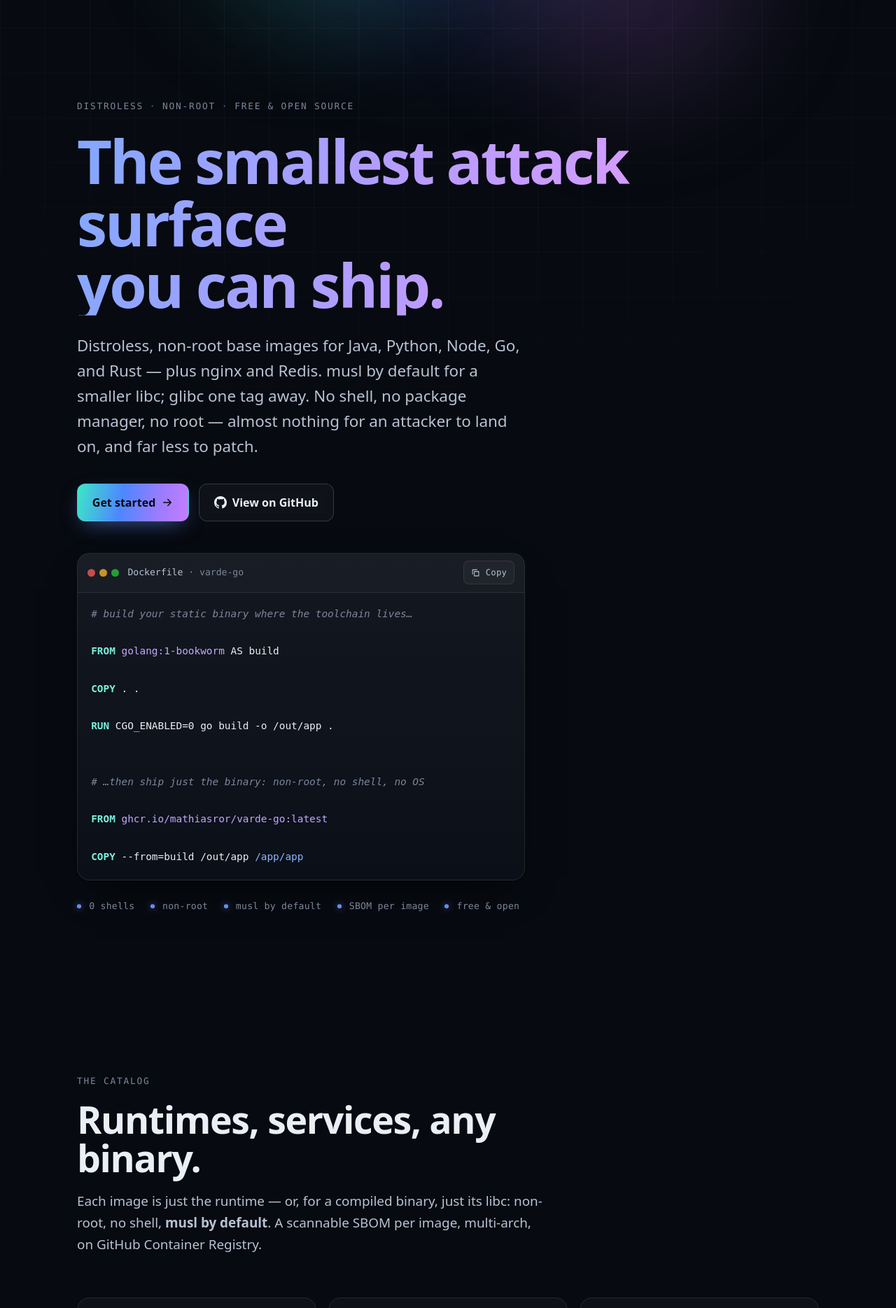
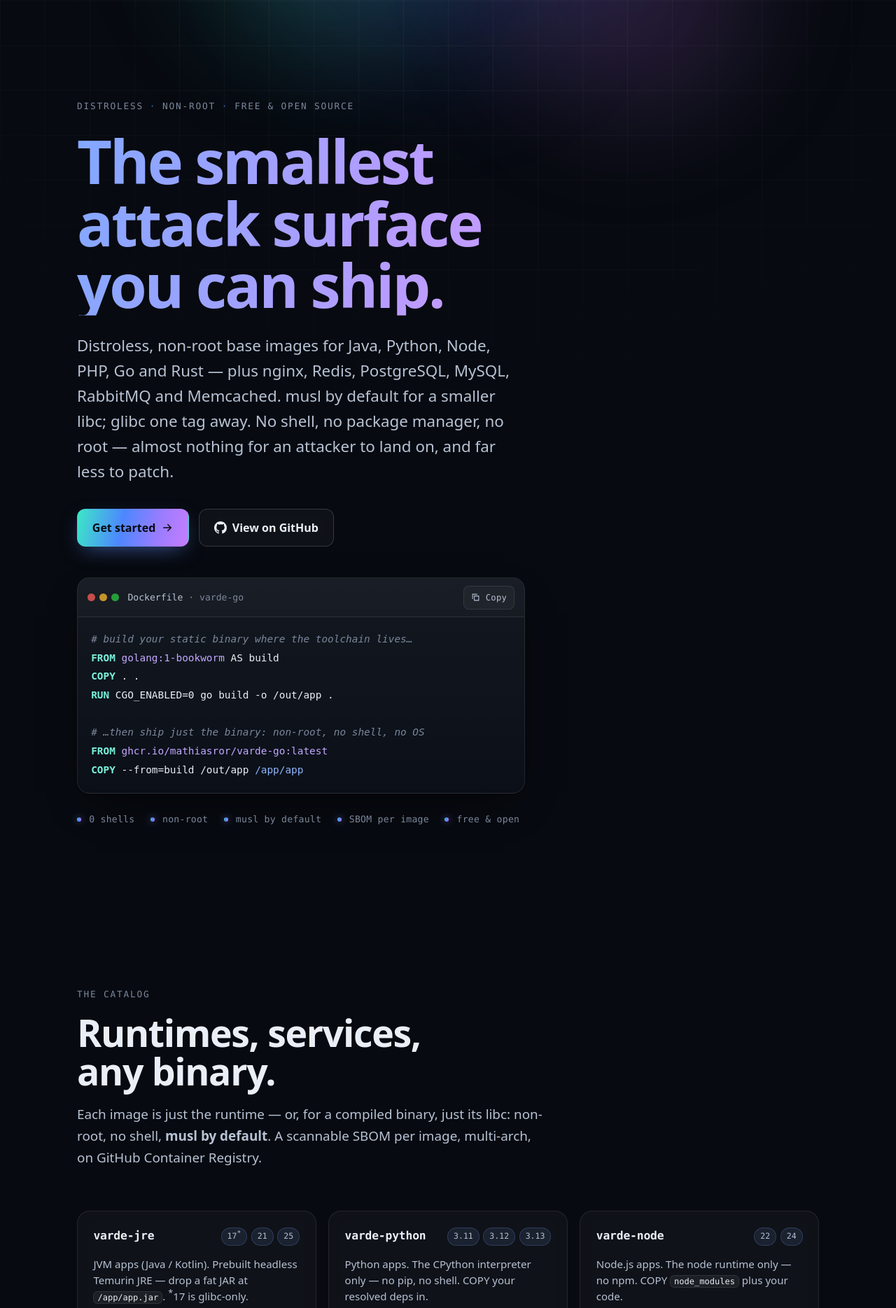
Before and after one commit to mathiasror/varde, a PHP site: page / in a window 1280 px wide. Shown: the part 65-1934 px from the top of the page at 70% size. Run offline with PHP 8.4, Linux system fonts and the light colour scheme.

Commit message:
fix(site): list every image, double-spaced code, 404 favicon, layout polish
Co-Authored-By: Claude Opus 5.5 <noreply@anthropic.com>

```diff
--- a/site/index.html
+++ b/site/index.html
@@ -7,7 +7,7 @@
   <script>document.documentElement.classList.remove('no-js');document.documentElement.classList.add('js');</script>
   <meta name="viewport" content="width=device-width, initial-scale=1" />
   <title>varde — The smallest attack surface you can ship</title>
-  <meta name="description" content="Distroless, non-root container base images for Java, Python, Node, Go, and Rust — no shell, no package manager, no root. Free and open source." />
+  <meta name="description" content="Distroless, non-root container base images for Java, Python, Node, PHP, Go and Rust — plus nginx, Redis, PostgreSQL, MySQL, RabbitMQ and Memcached. No shell, no package manager, no root. Free and open source." />
   <meta name="theme-color" content="#070A10" />
   <meta name="color-scheme" content="dark" />
   <link rel="canonical" href="https://rorvik.xyz/varde/" />
@@ -16,18 +16,18 @@
   <meta property="og:type" content="website" />
   <meta property="og:site_name" content="varde" />
   <meta property="og:title" content="varde — The smallest attack surface you can ship" />
-  <meta property="og:description" content="Free, open-source, distroless, non-root base images for Java, Python, Node, Go, and Rust — built with Nix. No paywall, no token: just docker pull." />
+  <meta property="og:description" content="Free, open-source, distroless, non-root base images for Java, Python, Node, PHP, Go and Rust — plus nginx, Redis, PostgreSQL, MySQL, RabbitMQ and Memcached — built with Nix. No paywall, no token: just docker pull." />
   <meta property="og:url" content="https://rorvik.xyz/varde/" />
   <meta property="og:image" content="https://rorvik.xyz/varde/og-image.png" />
   <meta property="og:image:type" content="image/png" />
   <meta property="og:image:width" content="1200" />
   <meta property="og:image:height" content="630" />
-  <meta property="og:image:alt" content="varde — the smallest attack surface you can ship. Minimal, distroless, non-root base images for Java, Python, Node, Go and Rust, built with Nix." />
+  <meta property="og:image:alt" content="varde — the smallest attack surface you can ship. Minimal, distroless, non-root base images for Java, Python, Node, PHP, Go and Rust, plus nginx, Redis, PostgreSQL, MySQL, RabbitMQ and Memcached, built with Nix." />
 
   <!-- Twitter -->
   <meta name="twitter:card" content="summary_large_image" />
   <meta name="twitter:title" content="varde — The smallest attack surface you can ship" />
-  <meta name="twitter:description" content="Free, open-source, distroless, non-root base images for Java, Python, Node, Go, and Rust — built with Nix. No paywall, no token: just docker pull." />
+  <meta name="twitter:description" content="Free, open-source, distroless, non-root base images for Java, Python, Node, PHP, Go and Rust — plus nginx, Redis, PostgreSQL, MySQL, RabbitMQ and Memcached — built with Nix. No paywall, no token: just docker pull." />
   <meta name="twitter:image" content="https://rorvik.xyz/varde/og-image.png" />
   <meta name="twitter:image:alt" content="varde — the smallest attack surface you can ship." />
 
@@ -39,7 +39,10 @@
   <a class="skip-link" href="#main">Skip to content</a>
 
   <!-- ============ HEADER ============ -->
-  <header class="site-header" id="top">
+  <!-- No id="top" here: the header is sticky, so an in-view anchor target
+       would make href="#top" a no-op. Without a matching id, "#top" scrolls
+       to the top of the document per the HTML spec. -->
+  <header class="site-header">
     <div class="container header__inner">
       <a class="brand" href="#top" aria-label="varde — home">
         <svg class="brand__mark" viewBox="0 0 32 32" aria-hidden="true" focusable="false">
@@ -91,9 +94,10 @@
         <h1 class="hero__title reveal">The smallest attack surface<br />you can ship.</h1>
 
         <p class="hero__lead reveal">
-          Distroless, non-root base images for Java, Python, Node, Go, and Rust — plus nginx and
-          Redis. musl by default for a smaller libc; glibc one tag away. No shell, no package
-          manager, no root — almost nothing for an attacker to land on, and far less to patch.
+          Distroless, non-root base images for Java, Python, Node, PHP, Go and Rust — plus nginx,
+          Redis, PostgreSQL, MySQL, RabbitMQ and Memcached. musl by default for a smaller libc;
+          glibc one tag away. No shell, no package manager, no root — almost nothing for an
+          attacker to land on, and far less to patch.
         </p>
 
         <div class="hero__cta reveal">
@@ -233,7 +237,7 @@
               <h3 class="card__name">varde-redis</h3>
               <ul class="pills"><li>latest</li></ul>
             </div>
-            <p class="card__desc">The Redis server, distroless and non-root. Run as-is or drop in a <code class="inline">redis.conf</code>.</p>
+            <p class="card__desc">The Redis server, distroless and non-root. Run as-is for loopback / <code class="inline">docker exec</code> clients (protected mode), or drop in a <code class="inline">redis.conf</code> / <code class="inline">CMD ["--requirepass", "…"]</code> to serve remote clients.</p>
             <div class="ref">
               <code id="img-redis" class="ref__code"><span class="tk-key">FROM</span> ghcr.io/mathiasror/varde-redis:latest</code>
               <button class="btn-copy btn-copy--sm" type="button" data-target="img-redis" aria-label="Copy varde-redis reference">
@@ -361,7 +365,7 @@
               <svg viewBox="0 0 24 24" fill="none" stroke="currentColor" stroke-width="1.6" stroke-linecap="round" stroke-linejoin="round"><path d="M12 2 4 5v6c0 5 3.5 8 8 9 4.5-1 8-4 8-9V5Z"/><path d="m9 12 2 2 4-4"/></svg>
             </span>
             <h3 class="feature__title">Non-root by default</h3>
-            <p class="feature__body">Every container runs as uid/gid <strong>1000:1000</strong> in a <code class="inline">/app</code> it owns. No root user is even present.</p>
+            <p class="feature__body">Every container runs as uid/gid <strong>1000:1000</strong> in a <code class="inline">/app</code> it owns. Nothing runs as root unless you explicitly override the user.</p>
           </li>
 
           <li class="feature reveal">
@@ -436,7 +440,8 @@
 <span class="ln"><span class="tk-key">RUN</span> gradle bootJar --no-daemon</span>
 <span class="ln"></span>
 <span class="ln"><span class="tk-key">FROM</span> <span class="tk-img">ghcr.io/mathiasror/varde-jre:21</span></span>
-<span class="ln tk-c"># base ENTRYPOINT is java -jar /app/app.jar — just place the jar</span>
+<span class="ln tk-c"># base ENTRYPOINT is /runtime/bin/java, CMD ["-jar", "/app/app.jar"] — just place the jar</span>
+<span class="ln tk-c"># (override CMD to add JVM flags; they must come before -jar)</span>
 <span class="ln"><span class="tk-key">COPY</span> --from=build /home/gradle/src/build/libs/app.jar <span class="tk-path">/app/app.jar</span></span></code></pre>
             </div>
 
@@ -548,6 +553,7 @@
                 </button>
               </div>
 <pre class="code"><code id="use-redis"><span class="ln"><span class="tk-key">FROM</span> <span class="tk-img">ghcr.io/mathiasror/varde-redis:latest</span></span>
+<span class="ln tk-c"># for -p 6379:6379 the conf must set requirepass (or protected-mode no on trusted networks)</span>
 <span class="ln"><span class="tk-key">COPY</span> redis.conf <span class="tk-path">/app/redis.conf</span></span>
 <span class="ln"><span class="tk-key">CMD</span> [<span class="tk-path">"/app/redis.conf"</span>]</span></code></pre>
             </div>
--- a/site/main.js
+++ b/site/main.js
@@ -40,6 +40,9 @@
   document.querySelectorAll(".btn-copy").forEach(function (btn) {
     var labelEl = btn.querySelector(".btn-copy__text");
     var defaultLabel = labelEl ? labelEl.textContent : "";
+    // The aria-label is the accessible name for the icon-only buttons, so it
+    // must be restored after the transient "Copied" announcement.
+    var defaultAria = btn.getAttribute("aria-label");
     var timer;
 
     btn.addEventListener("click", function () {
@@ -55,6 +58,8 @@
         timer = setTimeout(function () {
           btn.classList.remove("is-copied");
           if (labelEl) labelEl.textContent = defaultLabel;
+          if (defaultAria) btn.setAttribute("aria-label", defaultAria);
+          else btn.removeAttribute("aria-label");
         }, 1700);
       }).catch(function () {
         if (labelEl) labelEl.textContent = "Press Ctrl+C";
--- a/site/styles.css
+++ b/site/styles.css
@@ -63,6 +63,7 @@ body {
 img, svg { display: block; max-width: 100%; }
 a { color: inherit; text-decoration: none; }
 ul, ol { list-style: none; padding: 0; }
+sup { line-height: 0; } /* don't let footnote marks (e.g. "17*") grow their line box */
 button { font: inherit; color: inherit; cursor: pointer; }
 
 ::selection { background: rgba(122,169,255,0.32); color: #fff; }
@@ -130,6 +131,7 @@ button { font: inherit; color: inherit; cursor: pointer; }
   line-height: 1.04;
   letter-spacing: -0.025em;
   font-weight: 680;
+  text-wrap: balance;
 }
 .section__sub {
   margin-top: 1.1rem;
@@ -260,6 +262,7 @@ button { font: inherit; color: inherit; cursor: pointer; }
   color: transparent;
   animation: shimmer 14s ease-in-out infinite;
   max-width: 16ch;
+  text-wrap: balance; /* avoid a lone "surface" line when 16ch splits line one */
 }
 .hero__lead {
   margin-top: 1.6rem;
@@ -373,7 +376,9 @@ button { font: inherit; color: inherit; cursor: pointer; }
   color: var(--text);
   -webkit-text-size-adjust: 100%;
 }
-.code .ln { display: block; white-space: pre; }
+/* Inline, not block: the markup already has a newline after each .ln, so
+   block lines would render every line double-spaced. */
+.code .ln { white-space: pre; }
 .tk-key  { color: #7af0db; font-weight: 600; }
 .tk-img  { color: #c2a8ff; }
 .tk-path { color: #8fb6ff; }
```
Also changed, not shown: other parts of site/styles.css (+22 -9 lines), site/404.html (+6 -2 lines).
